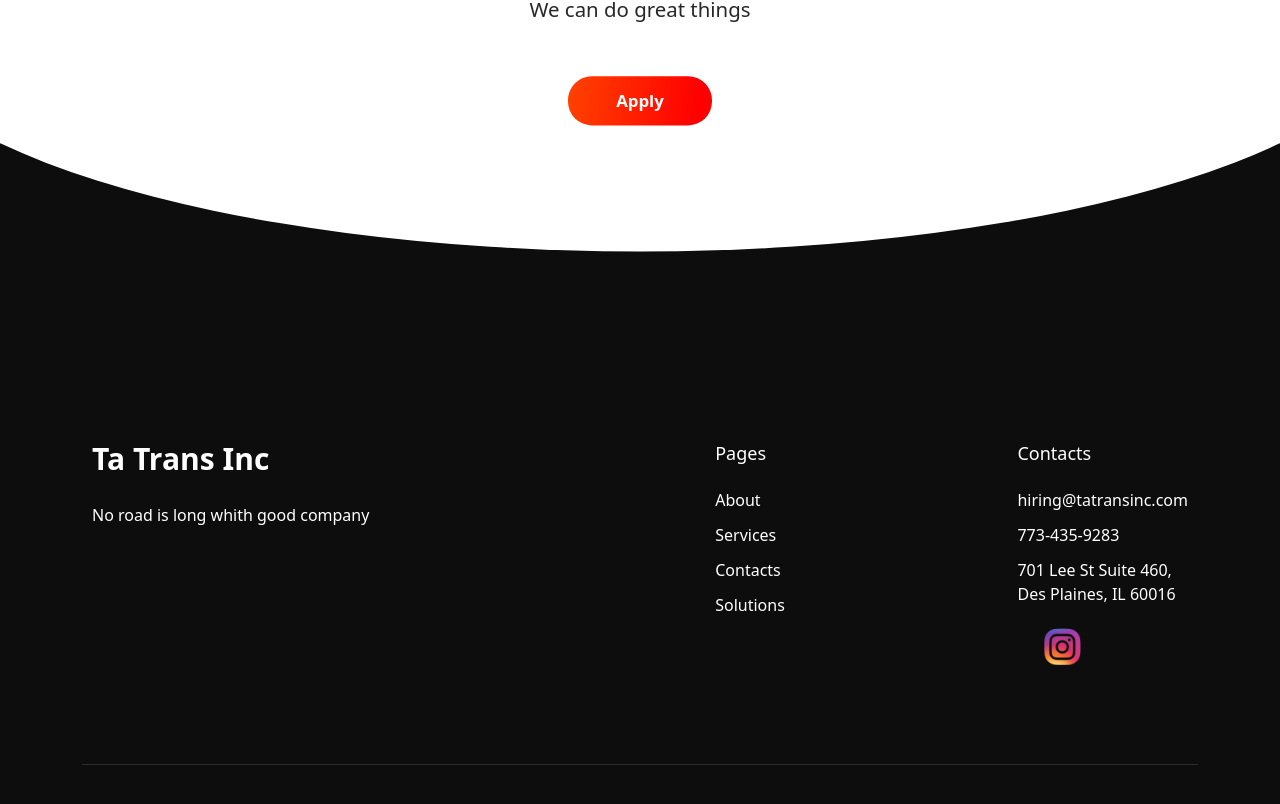
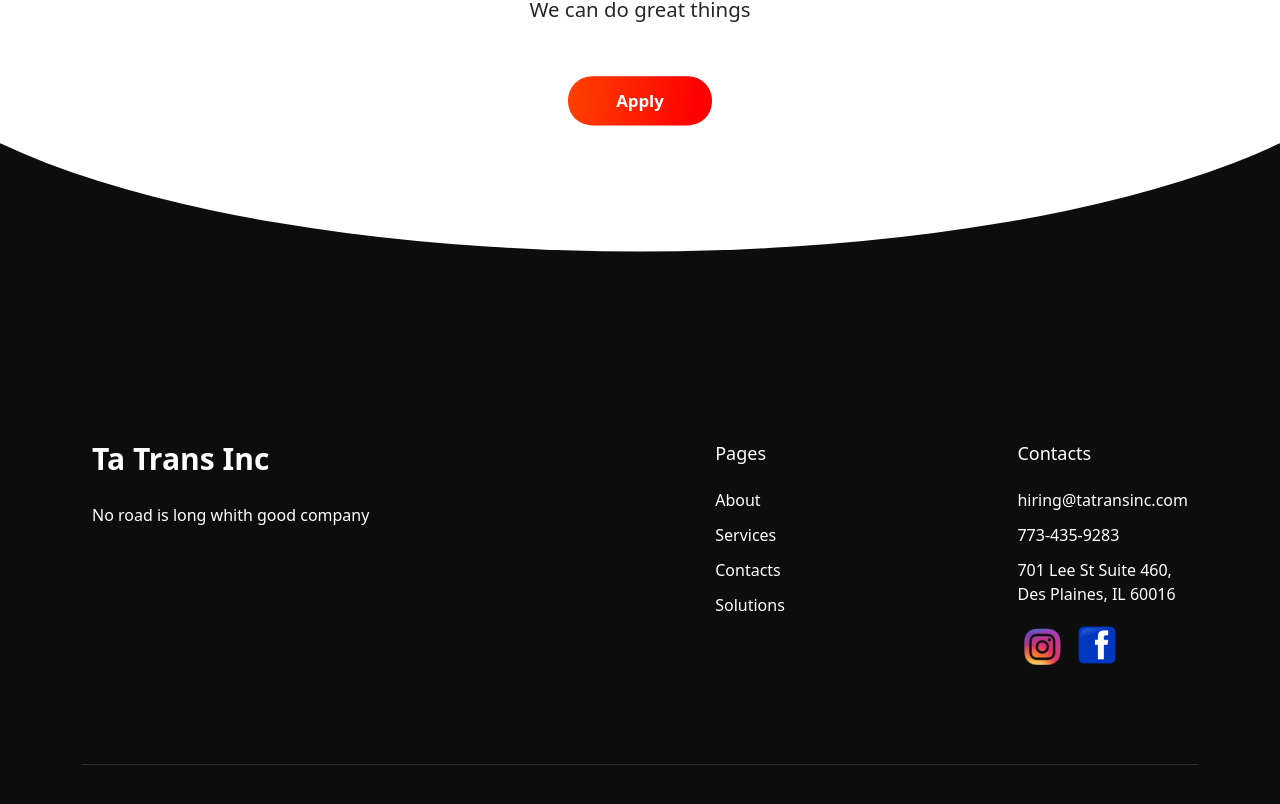
Before and after one commit to tarieltairov/poliglot.kg, a Next.js app: page / in a window 1280 px wide. Shown: the part 4534-5338 px from the top of the page. Built offline with nearby package versions, Linux system fonts and the light colour scheme; no server answers.

Commit message:
100%git add .git add .

```diff
--- a/src/components/Footer/Footer.jsx
+++ b/src/components/Footer/Footer.jsx
@@ -1,8 +1,8 @@
 import React from "react";
 import style from "./Footer.module.scss";
-import Lofo from "../../assets/new/logo.png"
 import Insta from "../../assets/new/insta.png"
 import Image from "next/image";
+import facebook from "../../assets/new/facebook.png"
 const Footer = () => {
   return (
     <footer className={style.footer}>
@@ -48,6 +48,9 @@ const Footer = () => {
               >
                 <Image src={Insta} width={50} height={50} />
               </a>
+              <a style={{marginTop: "3px"}} href="https://www.facebook.com/TA-Trans-Inc-100493832503315/">
+                <Image src={facebook} width={40} height={40}/>
+              </a>
             </div>
           </div>
         </div>
--- a/src/components/Footer/Footer.module.scss
+++ b/src/components/Footer/Footer.module.scss
@@ -46,10 +46,10 @@
 }
 
 .socialMedia {
-  max-width: 90px;
+  max-width: 100px;
   min-width: 90px;
   display: flex;
-  justify-content: center;
+  justify-content: space-between;
 }
 
 .blockFooter {
```
Also changed, not shown: src/assets/new/facebook.png (added).
